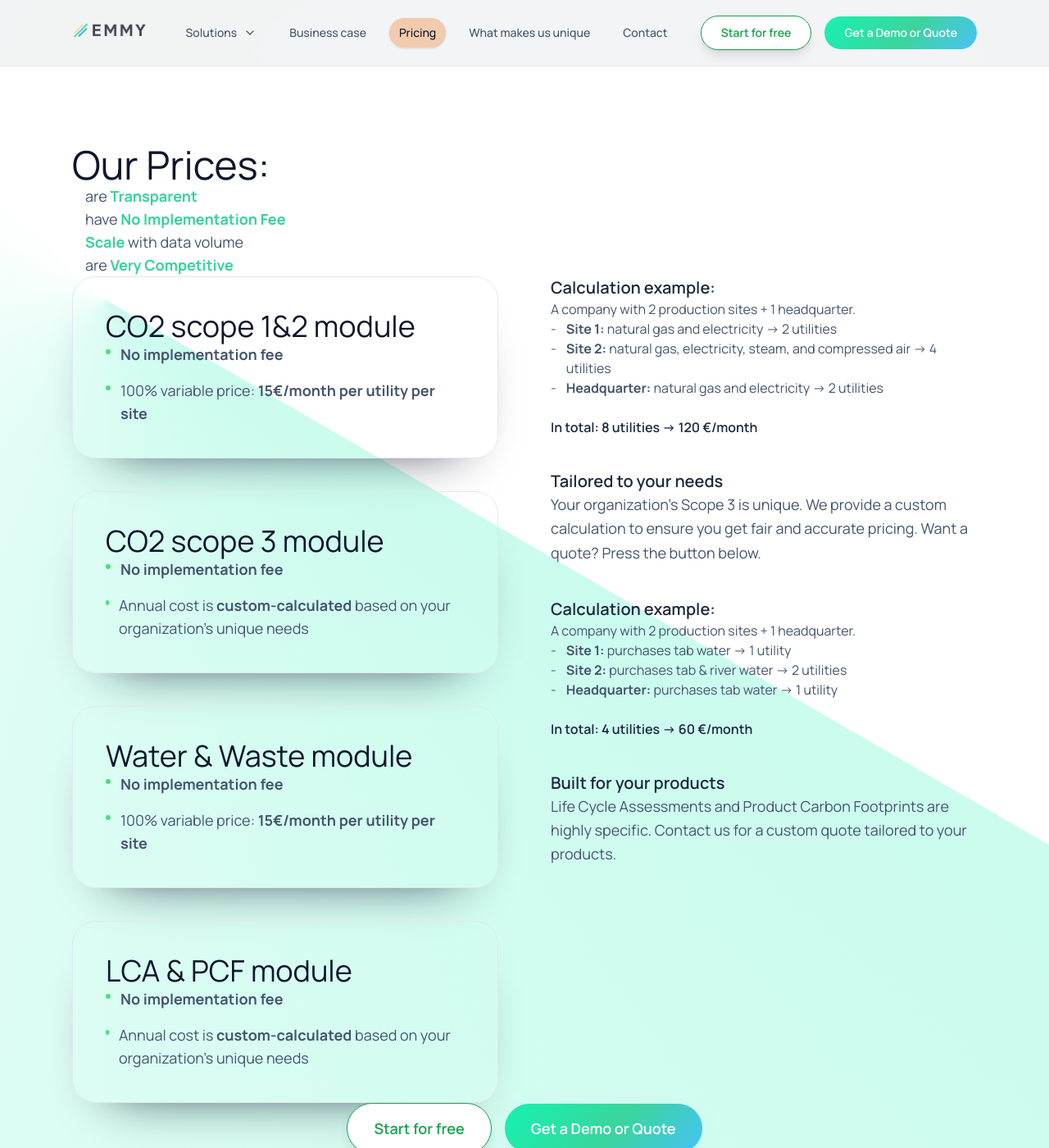
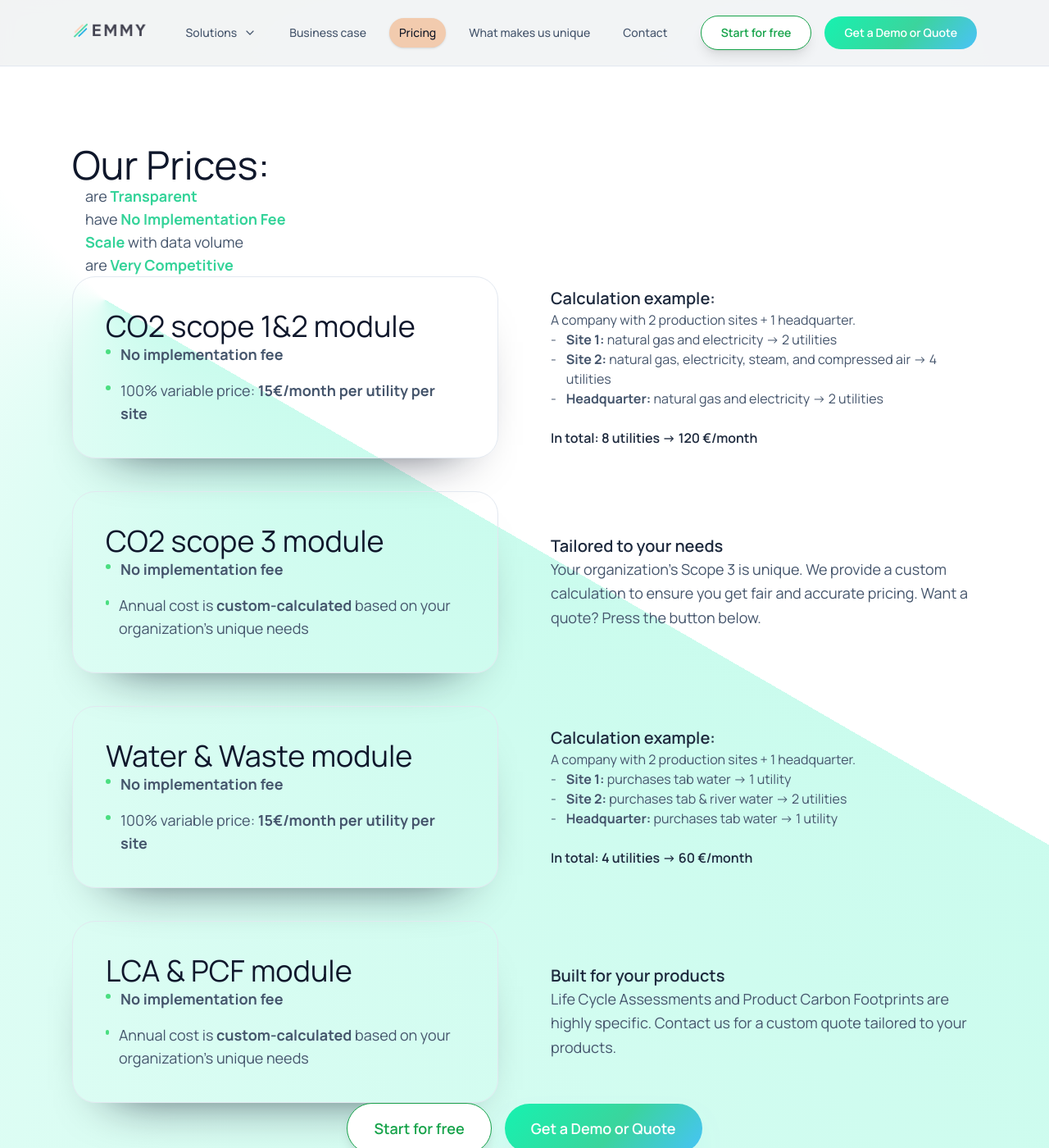
Before and after one commit to emmy-earth/promo-website, a Jekyll site: the page built from pricing.html, in a window 1280 px wide and 1400 px high. Shown: the whole window at 82% size. Built offline with Jekyll 4.4.1, drawn with Linux system fonts in a browser that asks for light colours; nearby versions of some CDN libraries; comment, search, counter and statistics services are not loaded.

Commit message:
Update pricing.html

```diff
--- a/pricing.html
+++ b/pricing.html
@@ -10,7 +10,7 @@ description: "Learn about Emmy.earth's price to make carbon accounting effortles
 
   <div class="relative mx-auto max-w-6xl px-6">
 
-    <!-- Main Title Section -->
+ <!-- Main Title Section -->
     <div class="mb-8" data-animate>
       <h1 class="font-light text-4xl text-slate-900 sm:text-5xl">Our Prices: </h1>
     </div>
@@ -36,12 +36,11 @@ description: "Learn about Emmy.earth's price to make carbon accounting effortles
         </ul>
     </div>
 
-    <!-- NEW: Main two-column grid -->
-    <div class="grid grid-cols-1 lg:grid-cols-2 gap-16 items-start">
+    <!-- Wrapper for all modules -->
+    <div class="space-y-10">
 
-      <!-- LEFT COLUMN (All Module Boxes) -->
-      <div class="space-y-10">
-        <!-- Scope 1&2 Box -->
+      <!-- Scope 1&2 Module -->
+      <div class="grid grid-cols-1 lg:grid-cols-2 gap-16 items-center">
         <div class="rounded-3xl border border-slate-200 bg-slate-50/80 p-10 shadow-card h-full" data-animate>
           <h2 class="font-light text-3xl text-slate-900 sm:text-4xl mb-8">CO2 scope 1&2 module</h2>
           <ul class="space-y-4 text-lg text-slate-600">
@@ -49,36 +48,7 @@ description: "Learn about Emmy.earth's price to make carbon accounting effortles
             <li class="flex items-start gap-3"><span class="mt-2 h-1.5 w-1.5 flex-shrink-0 rounded-full bg-emerald-400"></span><span>100% variable price: <strong>15€/month per utility per site</strong></span></li>
           </ul>
         </div>
-        <!-- Scope 3 Box -->
-        <div class="rounded-3xl border border-slate-200 bg-slate-50/80 p-10 shadow-card h-full" data-animate>
-          <h2 class="font-light text-3xl text-slate-900 sm:text-4xl mb-8">CO2 scope 3 module</h2>
-          <ul class="space-y-4 text-lg text-slate-600">
-            <li class="flex items-start gap-3"><span class="mt-2 h-1.5 w-1.5 flex-shrink-0 rounded-full bg-emerald-400"></span><span><strong>No implementation fee</strong></span></li>
-            <li class="flex items-start gap-3"><span class="mt-2 h-1.5 w-1.5 flex-shrink-0 rounded-full bg-emerald-400"></span><span>Annual cost is <strong>custom-calculated</strong> based on your organization's unique needs</span></li>
-          </ul>
-        </div>
-        <!-- Water & Waste Box -->
-        <div class="rounded-3xl border border-slate-200 bg-slate-50/80 p-10 shadow-card h-full" data-animate>
-          <h2 class="font-light text-3xl text-slate-900 sm:text-4xl mb-8">Water & Waste module</h2>
-          <ul class="space-y-4 text-lg text-slate-600">
-            <li class="flex items-start gap-3"><span class="mt-2 h-1.5 w-1.5 flex-shrink-0 rounded-full bg-emerald-400"></span><span><strong>No implementation fee</strong></span></li>
-            <li class="flex items-start gap-3"><span class="mt-2 h-1.5 w-1.5 flex-shrink-0 rounded-full bg-emerald-400"></span><span>100% variable price: <strong>15€/month per utility per site</strong></span></li>
-          </ul>
-        </div>
-        <!-- LCA & PCF Box -->
-        <div class="rounded-3xl border border-slate-200 bg-slate-50/80 p-10 shadow-card h-full" data-animate>
-          <h2 class="font-light text-3xl text-slate-900 sm:text-4xl mb-8">LCA & PCF module</h2>
-          <ul class="space-y-4 text-lg text-slate-600">
-            <li class="flex items-start gap-3"><span class="mt-2 h-1.5 w-1.5 flex-shrink-0 rounded-full bg-emerald-400"></span><span><strong>No implementation fee</strong></span></li>
-            <li class="flex items-start gap-3"><span class="mt-2 h-1.5 w-1.5 flex-shrink-0 rounded-full bg-emerald-400"></span><span>Annual cost is <strong>custom-calculated</strong> based on your organization's unique needs</span></li>
-          </ul>
-        </div>
-      </div>
-
-      <!-- RIGHT COLUMN (All Text Blocks with Dividers) -->
-      <div class="space-y-10 divide-y divide-slate-200 pr-8">
-        <!-- Scope 1&2 Text -->
-        <div class="pt-10 first:pt-0" data-animate data-delay="0.1s">
+        <div data-animate data-delay="0.1s">
           <h4 class="font-semibold text-xl text-slate-800 mb-6">Calculation example:</h4>
           <p class="text-slate-600 mb-4">A company with 2 production sites + 1 headquarter.</p>
           <ul class="space-y-1 text-base text-slate-600">
@@ -88,13 +58,33 @@ description: "Learn about Emmy.earth's price to make carbon accounting effortles
           </ul>
           <p class="mt-6 font-semibold text-slate-800">In total: 8 utilities -> 120 €/month</p>
         </div>
-        <!-- Scope 3 Text -->
-        <div class="pt-10 first:pt-0 text-slate-700" data-animate data-delay="0.1s">
+      </div>
+
+      <!-- Scope 3 Module -->
+      <div class="grid grid-cols-1 lg:grid-cols-2 gap-16 items-center">
+        <div class="rounded-3xl border border-slate-200 bg-slate-50/80 p-10 shadow-card h-full" data-animate>
+          <h2 class="font-light text-3xl text-slate-900 sm:text-4xl mb-8">CO2 scope 3 module</h2>
+          <ul class="space-y-4 text-lg text-slate-600">
+            <li class="flex items-start gap-3"><span class="mt-2 h-1.5 w-1.5 flex-shrink-0 rounded-full bg-emerald-400"></span><span><strong>No implementation fee</strong></span></li>
+            <li class="flex items-start gap-3"><span class="mt-2 h-1.5 w-1.5 flex-shrink-0 rounded-full bg-emerald-400"></span><span>Annual cost is <strong>custom-calculated</strong> based on your organization's unique needs</span></li>
+          </ul>
+        </div>
+        <div class="text-slate-700" data-animate data-delay="0.1s">
           <h4 class="font-semibold text-xl text-slate-800 mb-4">Tailored to your needs</h4>
           <p class="text-slate-600 text-lg leading-relaxed">Your organization's Scope 3 is unique. We provide a custom calculation to ensure you get fair and accurate pricing. Want a quote? Press the button below.</p>
         </div>
-        <!-- Water & Waste Text -->
-        <div class="pt-10 first:pt-0" data-animate data-delay="0.1s">
+      </div>
+
+      <!-- Water & Waste Module -->
+      <div class="grid grid-cols-1 lg:grid-cols-2 gap-16 items-center">
+        <div class="rounded-3xl border border-slate-200 bg-slate-50/80 p-10 shadow-card h-full" data-animate>
+          <h2 class="font-light text-3xl text-slate-900 sm:text-4xl mb-8">Water & Waste module</h2>
+          <ul class="space-y-4 text-lg text-slate-600">
+            <li class="flex items-start gap-3"><span class="mt-2 h-1.5 w-1.5 flex-shrink-0 rounded-full bg-emerald-400"></span><span><strong>No implementation fee</strong></span></li>
+            <li class="flex items-start gap-3"><span class="mt-2 h-1.5 w-1.5 flex-shrink-0 rounded-full bg-emerald-400"></span><span>100% variable price: <strong>15€/month per utility per site</strong></span></li>
+          </ul>
+        </div>
+        <div data-animate data-delay="0.1s">
           <h4 class="font-semibold text-xl text-slate-800 mb-6">Calculation example:</h4>
           <p class="text-slate-600 mb-4">A company with 2 production sites + 1 headquarter.</p>
           <ul class="space-y-1 text-base text-slate-600">
@@ -104,13 +94,22 @@ description: "Learn about Emmy.earth's price to make carbon accounting effortles
           </ul>
           <p class="mt-6 font-semibold text-slate-800">In total: 4 utilities -> 60 €/month</p>
         </div>
-        <!-- LCA & PCF Text -->
-        <div class="pt-10 first:pt-0 text-slate-700" data-animate data-delay="0.1s">
+      </div>
+
+      <!-- LCA & PCF Module -->
+      <div class="grid grid-cols-1 lg:grid-cols-2 gap-16 items-center">
+        <div class="rounded-3xl border border-slate-200 bg-slate-50/80 p-10 shadow-card h-full" data-animate>
+          <h2 class="font-light text-3xl text-slate-900 sm:text-4xl mb-8">LCA & PCF module</h2>
+          <ul class="space-y-4 text-lg text-slate-600">
+            <li class="flex items-start gap-3"><span class="mt-2 h-1.5 w-1.5 flex-shrink-0 rounded-full bg-emerald-400"></span><span><strong>No implementation fee</strong></span></li>
+            <li class="flex items-start gap-3"><span class="mt-2 h-1.5 w-1.5 flex-shrink-0 rounded-full bg-emerald-400"></span><span>Annual cost is <strong>custom-calculated</strong> based on your organization's unique needs</span></li>
+          </ul>
+        </div>
+        <div class="text-slate-700" data-animate data-delay="0.1s">
           <h4 class="font-semibold text-xl text-slate-800 mb-4">Built for your products</h4>
           <p class="text-slate-600 text-lg leading-relaxed">Life Cycle Assessments and Product Carbon Footprints are highly specific. Contact us for a custom quote tailored to your products.</p>
         </div>
       </div>
-
     </div>
 
     <!-- Final CTA Section -->
```
